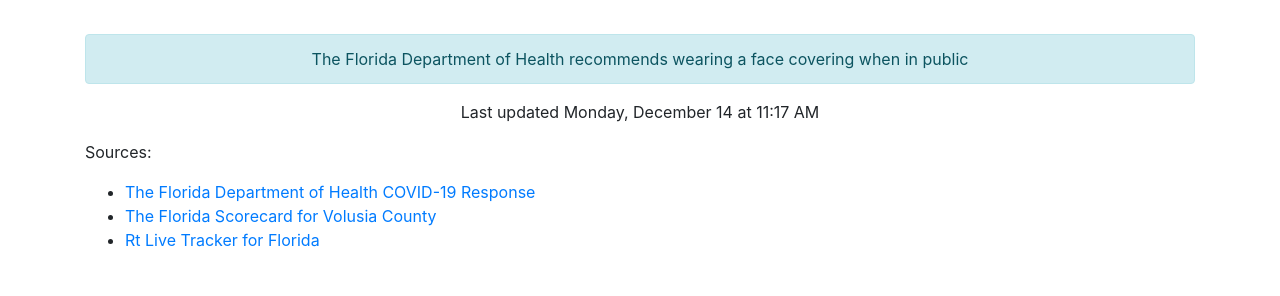
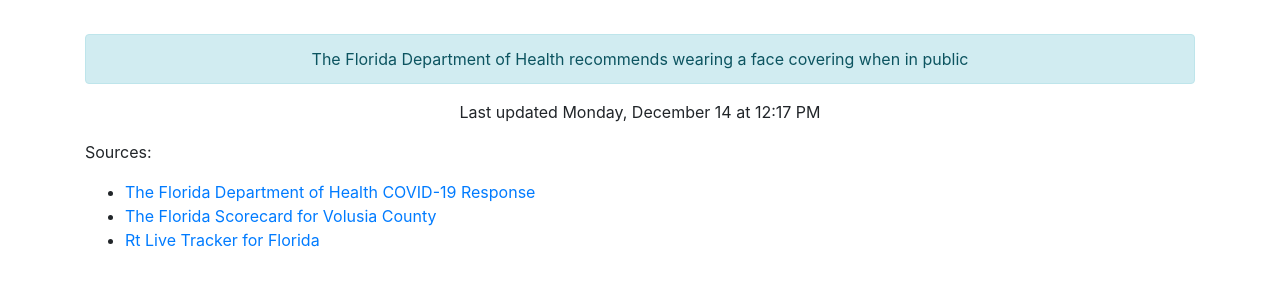
Before and after one commit to thinkjson/timeforchurch, a Jekyll site: the page built from index.md, in a window 1280 px wide. Shown: the part 586-882 px from the top of the page. Built offline with Jekyll 4.4.1, drawn with Linux system fonts in a browser that asks for light colours; our own code applies the rules of GitHub Pages for plain Markdown files.

Commit message:
Updating data

```diff
--- a/_includes/data.html
+++ b/_includes/data.html
@@ -10,4 +10,4 @@
     <div class="outcome text-success">YES</div>
     <div class="alert alert-info" role="alert">The Florida Department of Health recommends wearing a face covering when in public</div>
 
-    <p>Last updated Monday, December 14 at 11:17 AM</p>
+    <p>Last updated Monday, December 14 at 12:17 PM</p>
```
